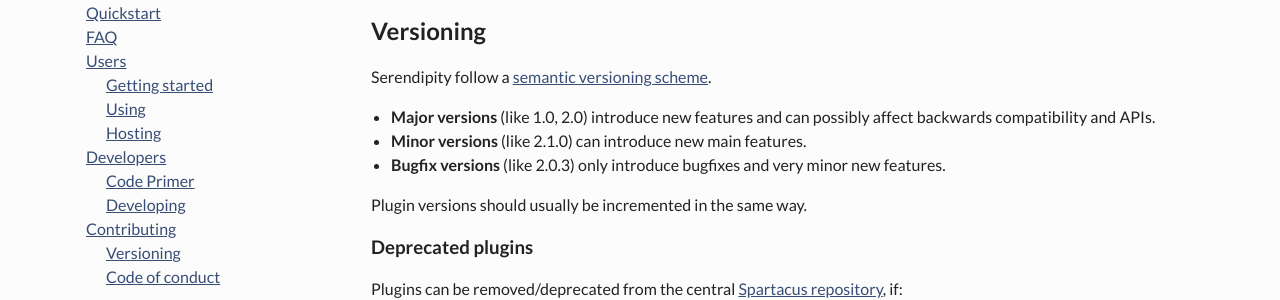
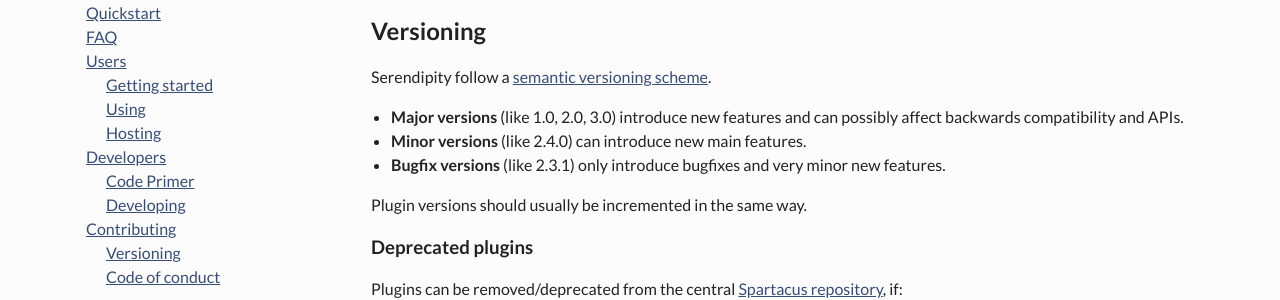
Before and after one commit to s9y/s9y.github.io, a Jekyll site: the page built from docs/contributing/versioning.md, in a window 1280 px wide. Shown: the part 272-572 px from the top of the page. Built offline with Jekyll 4.4.1, drawn with Linux system fonts in a browser that asks for light colours.

Commit message:
Update examples for versioning scheme.
Signed-off-by: Thomas Hochstein <thh@inter.net>

```diff
--- a/docs/contributing/versioning.md
+++ b/docs/contributing/versioning.md
@@ -7,9 +7,9 @@ title: Versioning
 
 Serendipity follow a [semantic versioning scheme](http://semver.org).
 
-* **Major versions** (like 1.0, 2.0) introduce new features and can possibly affect backwards compatibility and APIs.
-* **Minor versions** (like 2.1.0) can introduce new main features.
-* **Bugfix versions** (like 2.0.3) only introduce bugfixes and very minor new features.
+* **Major versions** (like 1.0, 2.0, 3.0) introduce new features and can possibly affect backwards compatibility and APIs.
+* **Minor versions** (like 2.4.0) can introduce new main features.
+* **Bugfix versions** (like 2.3.1) only introduce bugfixes and very minor new features.
 
 Plugin versions should usually be incremented in the same way.
 
```
